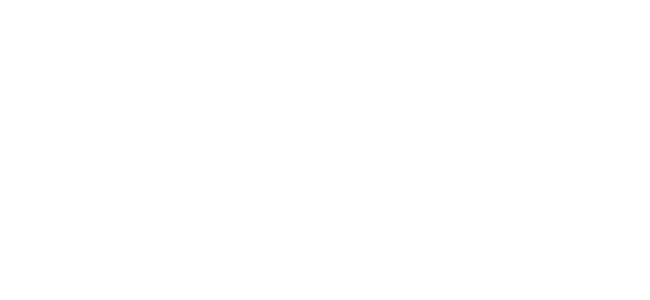
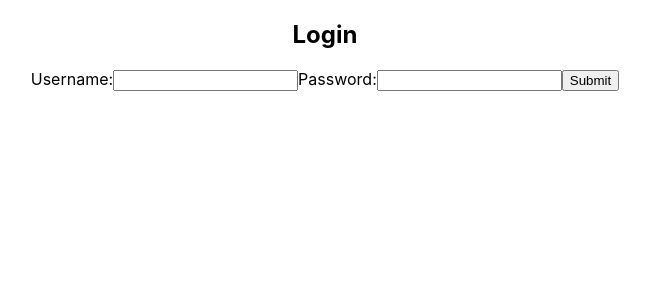
Before and after one commit to AndreyGTHB/ToDoCalendar, a React (Create React App) app in the folder frontend/: page /login in a window 1280 px wide. Before the commit this address had no page. Shown: the top 300 px of the page, without its empty margins (315-965 px from the left). Built offline with nearby package versions, Linux system fonts and the light colour scheme.

Commit message:
LoginComponent added (frontend)

```diff
--- a/frontend/src/App.tsx
+++ b/frontend/src/App.tsx
@@ -1,13 +1,15 @@
 import React from 'react';
 import logo from './logo.svg';
 import './App.scss';
-import {Navigate, Route, Routes} from "react-router-dom";
+import { Navigate, Route, Routes } from "react-router-dom";
+import LoginComponent from "./components/auth/LoginComponent/LoginComponent";
 
 function App() {
     return (
         <div className="App">
             <Routes>
                 <Route path="/home" element={<h1>Home</h1>} />
+                <Route path="/login" element={<LoginComponent />} />
                 <Route path="/" element={<Navigate to="/home" />} />
             </Routes>
         </div>
--- /dev/null
+++ b/frontend/src/components/auth/LoginComponent/LoginComponent.tsx
@@ -0,0 +1,53 @@
+import React, { ChangeEvent, FormEvent } from 'react'
+import { LoginUser } from '../../../models/auth/user'
+
+
+export default class LoginComponent extends React.Component<any, {username: string, password: string}> {
+    constructor(props: {}) {
+        super(props);
+
+        this.state = {
+            username: "",
+            password: ""
+        }
+        this.handleUsernameChange = this.handleUsernameChange.bind(this)
+        this.handlePasswordChange = this.handlePasswordChange.bind(this)
+        this.handleSubmit = this.handleSubmit.bind(this)
+    }
+
+    handleUsernameChange(event: ChangeEvent<HTMLInputElement>) {
+        this.setState ({
+            ...this.state,
+            username: event.target.value
+        })
+    }
+    handlePasswordChange(event: ChangeEvent<HTMLInputElement>) {
+        this.setState ({
+            ...this.state,
+            password: event.target.value
+        })
+    }
+    handleSubmit(event: FormEvent<HTMLFormElement>) {
+        console.log(new LoginUser(this.state.username, this.state.password))
+        event.preventDefault()
+    }
+
+    render() {
+        return (
+            <div>
+                <h2>Login</h2>
+                <form onSubmit={this.handleSubmit}>
+                    <label>
+                        Username:
+                        <input name="username" type="text" value={this.state.username} onChange={this.handleUsernameChange} />
+                    </label>
+                    <label>
+                        Password:
+                        <input name="username" type="password" value={this.state.password} onChange={this.handlePasswordChange} />
+                    </label>
+                    <input type="submit" value="Submit" />
+                </form>
+            </div>
+        )
+    }
+}
--- /dev/null
+++ b/frontend/src/models/auth/user.ts
@@ -0,0 +1,22 @@
+export class User {
+    firstname: string;
+    surname: string;
+    username: string;
+
+    constructor(firstname: string, surname: string, username: string) {
+        this.firstname = firstname
+        this.surname = surname
+        this.username = username
+    }
+}
+
+
+export class LoginUser {
+    username: string
+    password: string
+
+    constructor(username: string, password: string) {
+        this.username = username
+        this.password = password
+    }
+}
```
Also changed, not shown: frontend/src/components/auth/LoginComponent/LoginComponent.scss (added).
